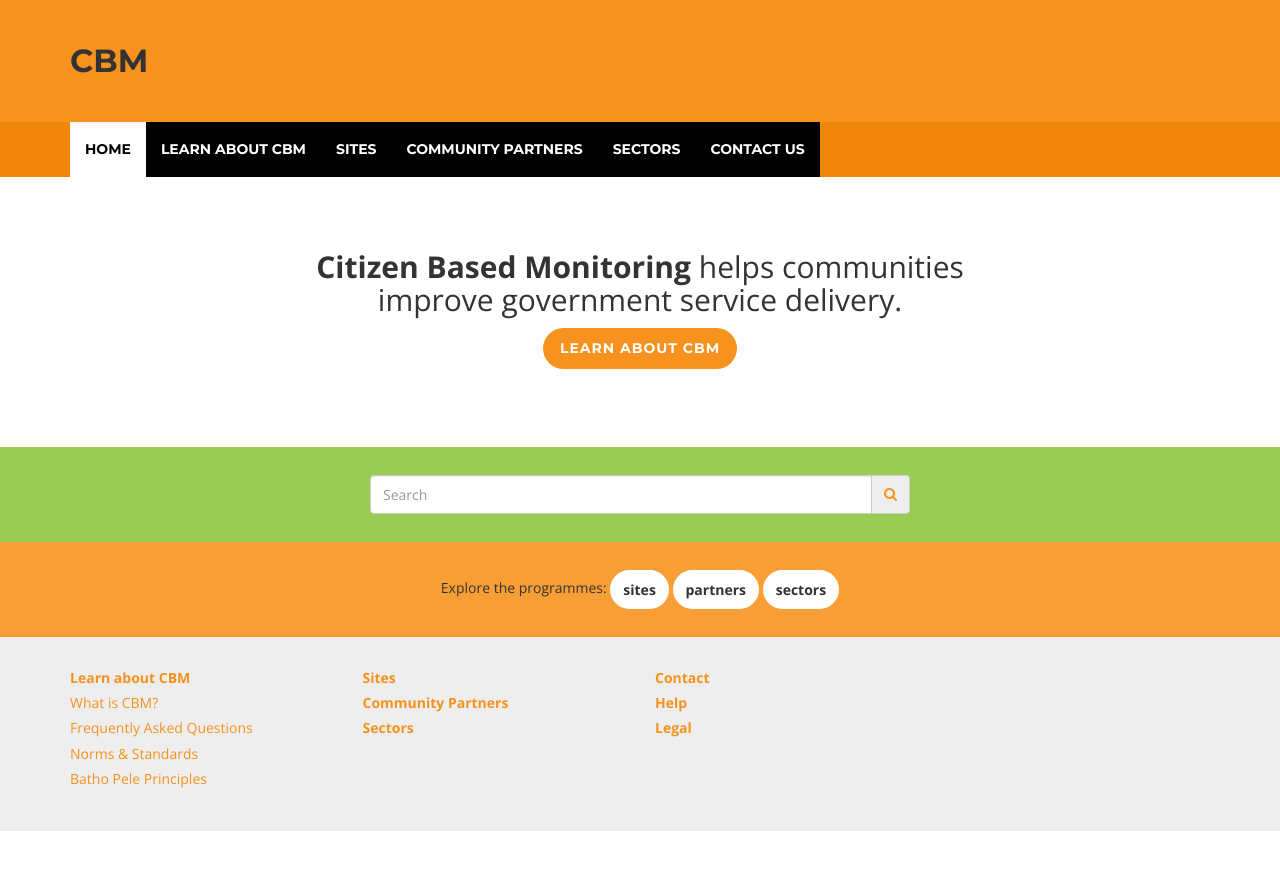
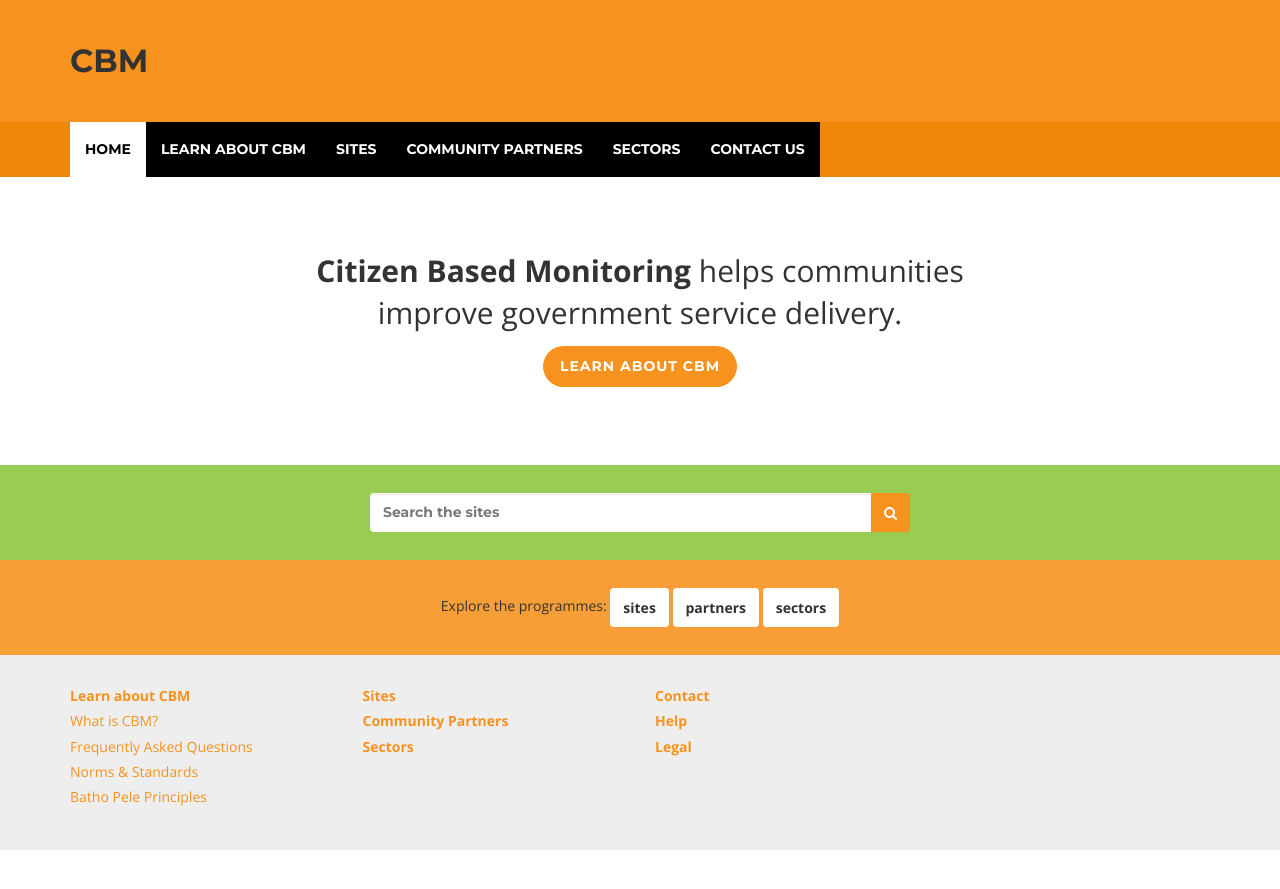
Before and after one commit to Code4SA/cbm-designs, a Jekyll site: the page built from index.html, in a window 1280 px wide. Shown: the top 889 px of the page. Built offline with Jekyll 4.4.1, drawn with Linux system fonts in a browser that asks for light colours.

Commit message:
Styling of inputs, including landing page search input, CSS tweaks

```diff
--- a/css/site.scss
+++ b/css/site.scss
@@ -12,6 +12,18 @@ $black: #000;
 
 $orange: #f6921d;
 $green: #8cc63f;
+
+$gray-base:              #000 !default;
+$gray-darker:            lighten($gray-base, 13.5%) !default; // #222
+$gray-dark:              lighten($gray-base, 20%) !default;   // #333
+$gray:                   lighten($gray-base, 33.5%) !default; // #555
+$gray-light:             lighten($gray-base, 46.7%) !default; // #777
+$gray-lighter:           lighten($gray-base, 93.5%) !default; // #eee
+
+$brand-success:         #5cb85c !default;
+$brand-info:            #5bc0de !default;
+$brand-warning:         #f0ad4e !default;
+$brand-danger:          #d9534f !default;
 
 $brand-primary: $orange !default;
 
@@ -37,11 +49,12 @@ $font-family-sans-serif-2: "Montserrat", Helvetica, Arial, sans-serif !default;
 $font-family-base: $font-family-sans-serif !default;
 
 $line-height-base: 1.8 !default;
+$headings-line-height: 1.4 !default;
 
 //== Links
 
 $link-color: $brand-primary !default;
-$link-hover-color: $brand-secondary !default;
+$link-hover-color: $brand-secondary-dark !default;
 $link-hover-decoration: none !default;
 
 //== Navbar
@@ -80,8 +93,14 @@ $btn-primary-border: transparent;
 
 $btn-default-border: transparent;
 
-$btn-border-radius-base: 20px !default;
+$btn-border-radius-base: 4px !default;
 $btn-border-radius-large: 50px;
+
+//== Forms
+$input-color: $black !default;
+$input-border: transparent !default;
+$input-color-placeholder: $gray-light !default;
+$input-border-focus: $brand-primary !default;
 
 //============================================================================================
 
@@ -220,6 +239,12 @@ table.sortable tbody tr::before {
 	width: 1px;
 }
 
+//== Forms
+input{
+	font-family: $font-family-sans-serif-2;
+	font-weight: bold;
+}
+
 /* add up and down arrows to columns to show that they are sortable */
 table.sortable th:not(.sorttable_sorted):not(.sorttable_sorted_reverse):not(.sorttable_nosort):after {
     content: " \25B4\25BE"
--- a/index.html
+++ b/index.html
@@ -19,8 +19,10 @@ layout: default
     <div class="container">
         <div class="col-md-6 col-md-offset-3">
           <div class="input-group">
-            <input class="form-control" type="text" placeholder="Search">
-            <span class="input-group-addon"><a href="#"><i class="fa fa-search"></i></a></span>
+             <input type="text" class="form-control" placeholder="Search the sites">
+             <span class="input-group-btn">
+                  <button class="btn btn-primary" type="button"><i class="fa fa-search"></i></button>
+             </span>
           </div>
         </div>
     </div>
```
